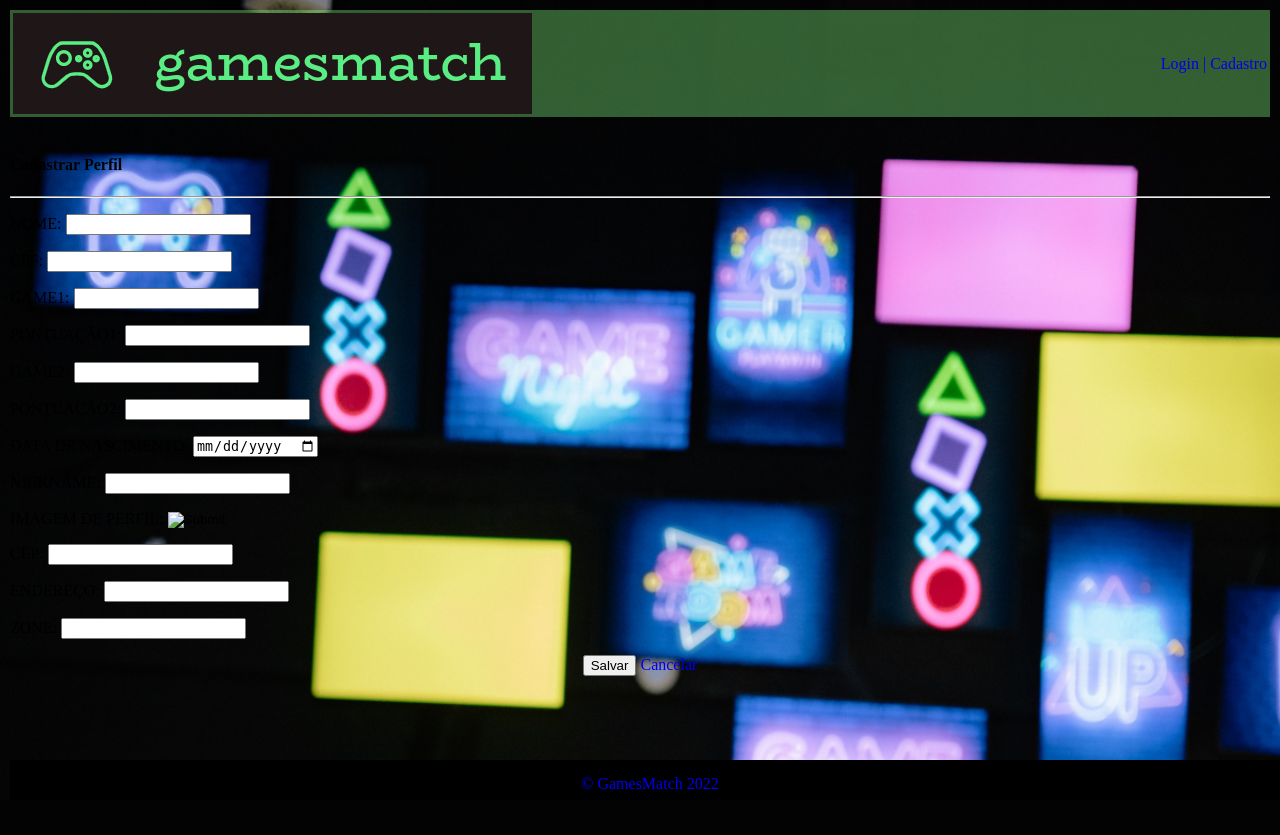
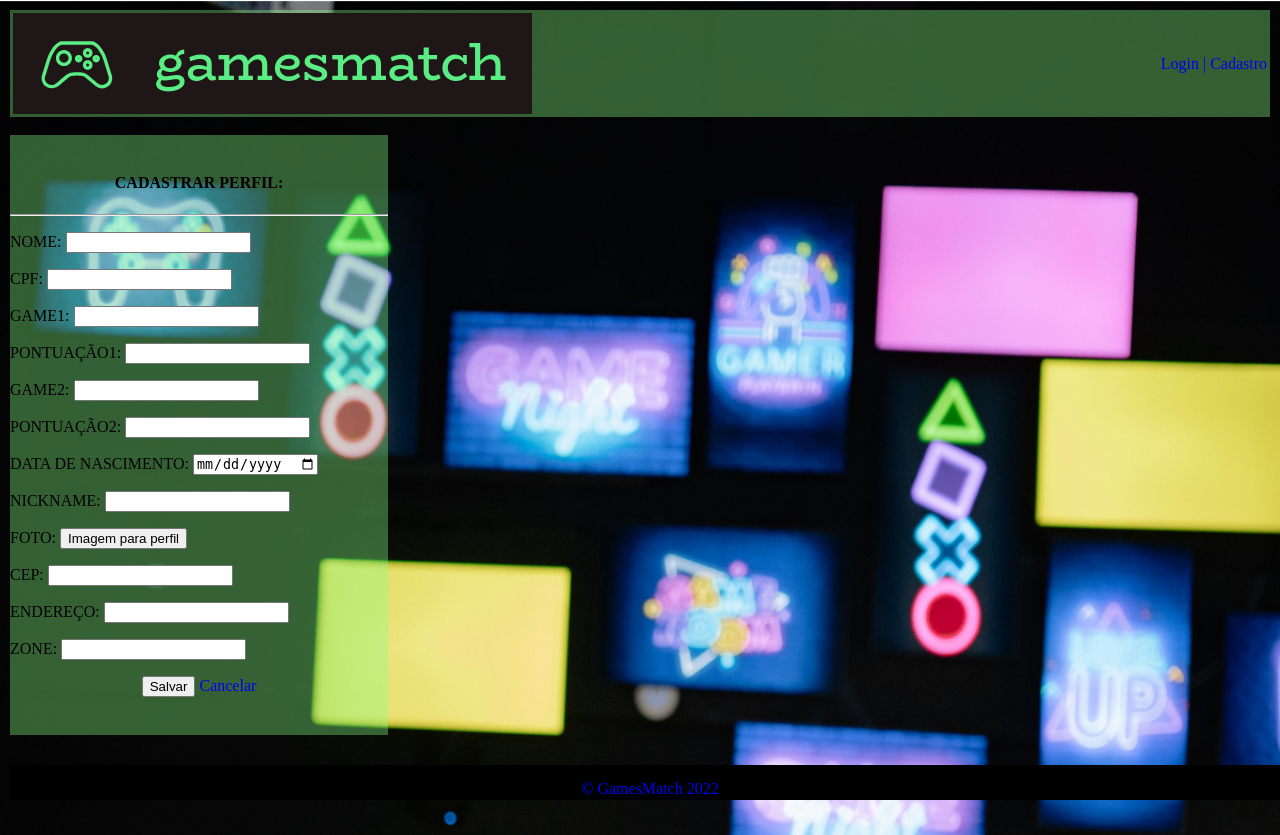
Before and after one commit to dielito2010/gamesmatch2, a Django app: page /perfil/add in a window 1280 px wide. Before the commit the page ends 789 px from the top, so only its background shows below. Run offline with Django 4.2, Linux system fonts and the light colour scheme.

Commit message:
perfumaria tela pefiladd

```diff
--- a/global/matchapp/static/matchapp/css/style.css
+++ b/global/matchapp/static/matchapp/css/style.css
@@ -1,7 +1,7 @@
 body{
   margin: 10px;
   min-height: 100%;
-  background-image: url('fundo2.png');
+  background-image: url('img/fundo2.png');
   background-size: cover;
   background-repeat: no-repeat;
   background-position: center center;
@@ -23,7 +23,7 @@
   background-color: black;
   color: #FFF;
   width: 100%;
-  height: 40px;
+  height: 35px;
   text-align: center;
   line-height: 100%;
 }
@@ -46,3 +46,10 @@
   align-items: center;
   margin-left: 10%;
 }
+
+.pefilAdd {
+  width: 30%;
+  height: 600px;
+  background: rgba(135, 255, 135, 0.363);
+  margin-bottom: 100px;
+}
--- a/global/matchapp/templates/perfil_add.html
+++ b/global/matchapp/templates/perfil_add.html
@@ -13,8 +13,9 @@
             <a href="{% url 'home' %}"></a><button class="bnt-cancel">Cancelar</button></a>
         </form>
     </div-->
-    <div class="pefilAdd">
-        <h4>Cadastrar Perfil</h4>
+    <div class="pefilAdd" align="center">
+        <br>
+        <h4>CADASTRAR PERFIL:</h4>
         <hr>
         {% if messages %}
         {% for m in messages %}
@@ -25,7 +26,7 @@
         {% endif %}
         <form action="{% url 'perfil_add' %}" method="POST">
             {% csrf_token %}
-            <div>
+            <div align="left">
                 <p>NOME: <input type="text" name="nome"></p>
                 <p>CPF: <input type="number" name="cpf"></p>
                 <p>GAME1: <input type="text" name="game1"></p>
@@ -34,7 +35,7 @@
                 <p>PONTUAÇÃO2: <input type="number" name="pontuacao2"></p>
                 <p>DATA DE NASCIMENTO: <input type="date" name="dat_nasc"></p>
                 <p>NICKNAME: <input type="text" name="nickname"></p>
-                <p>IMAGEM DE PERFIL: <input type="image" name="image"></p>
+                <p>FOTO: <input type="button" name="image" value="Imagem para perfil"></p>
                 <p>CEP: <input type="number" name="cep"></p>
                 <p>ENDEREÇO: <input type="text" name="endereco"></p>
                 <p>ZONE: <input type="text" name="zone"></p>
```
Also changed, not shown: global/matchapp/static/matchapp/css/fundo2.png (deleted).
